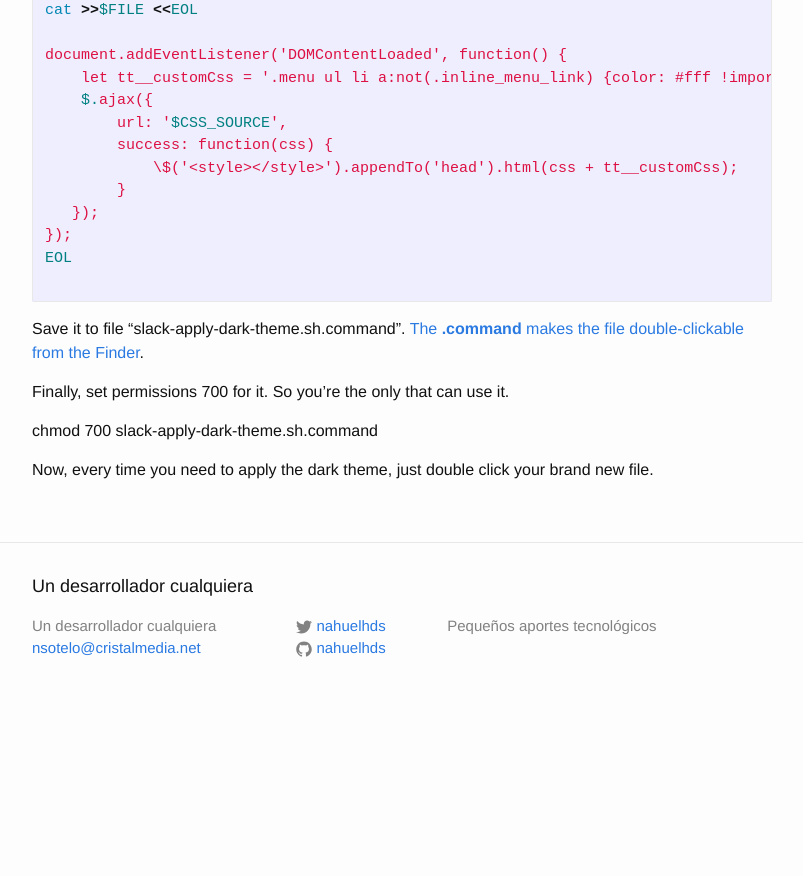
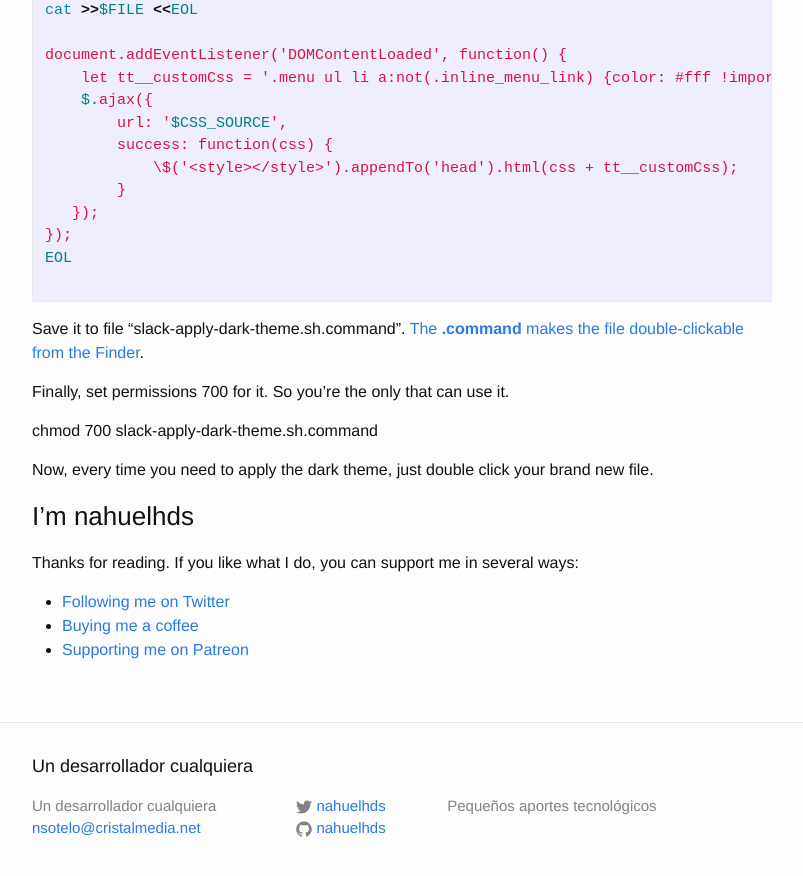
Before and after one commit to nahuelhds/nahuelhds.github.io, a Jekyll site: the page built from _posts/2018-11-22-Setup-Dark-Mode-in-Slack-on-MacOS-Mojave.md, in a window 1280 px wide and 900 px high, scrolled down 2055 px. Shown: the top 876 px of the window, without its empty margins (238-1041 px from the left). Built offline with Jekyll 4.4.1, drawn with Linux system fonts in a browser that asks for light colours; before the commit the page ends 2775 px from its top, so only the background shows below that.

Commit message:
Support links in both new posts

```diff
--- a/_posts/2018-11-22-Setup-Dark-Mode-in-Slack-on-MacOS-Mojave.md
+++ b/_posts/2018-11-22-Setup-Dark-Mode-in-Slack-on-MacOS-Mojave.md
@@ -90,3 +90,11 @@
 chmod 700 slack-apply-dark-theme.sh.command
 
 Now, every time you need to apply the dark theme, just double click your brand new file.
+
+### I'm nahuelhds
+
+Thanks for reading. If you like what I do, you can support me in several ways:
+
+- [Following me on Twitter](https://twitter.com/nahuelhds)
+- [Buying me a coffee](https://ko-fi.com/C0C5XC3Z)
+- [Supporting me on Patreon](https://www.patreon.com/nahuelhds)
```
Also changed, not shown: _posts/2019-06-19-UruguayDecide-los-robots-tambien-opinan.md (+1 -1 lines).
